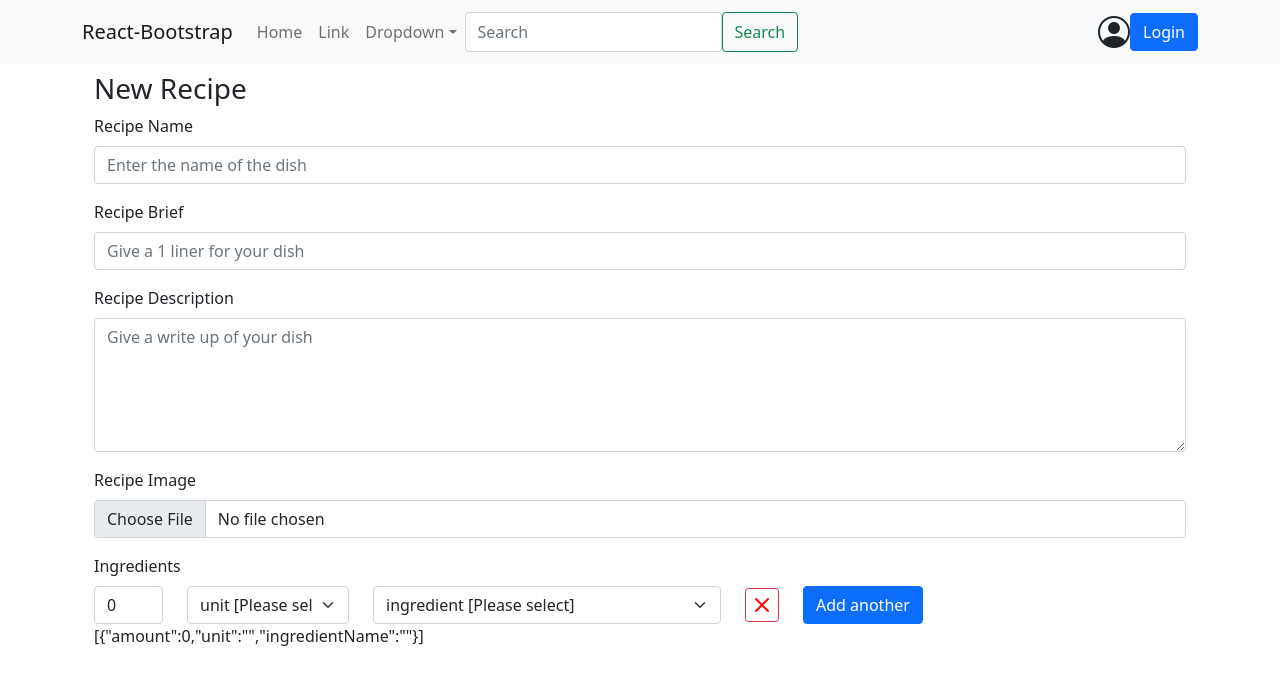
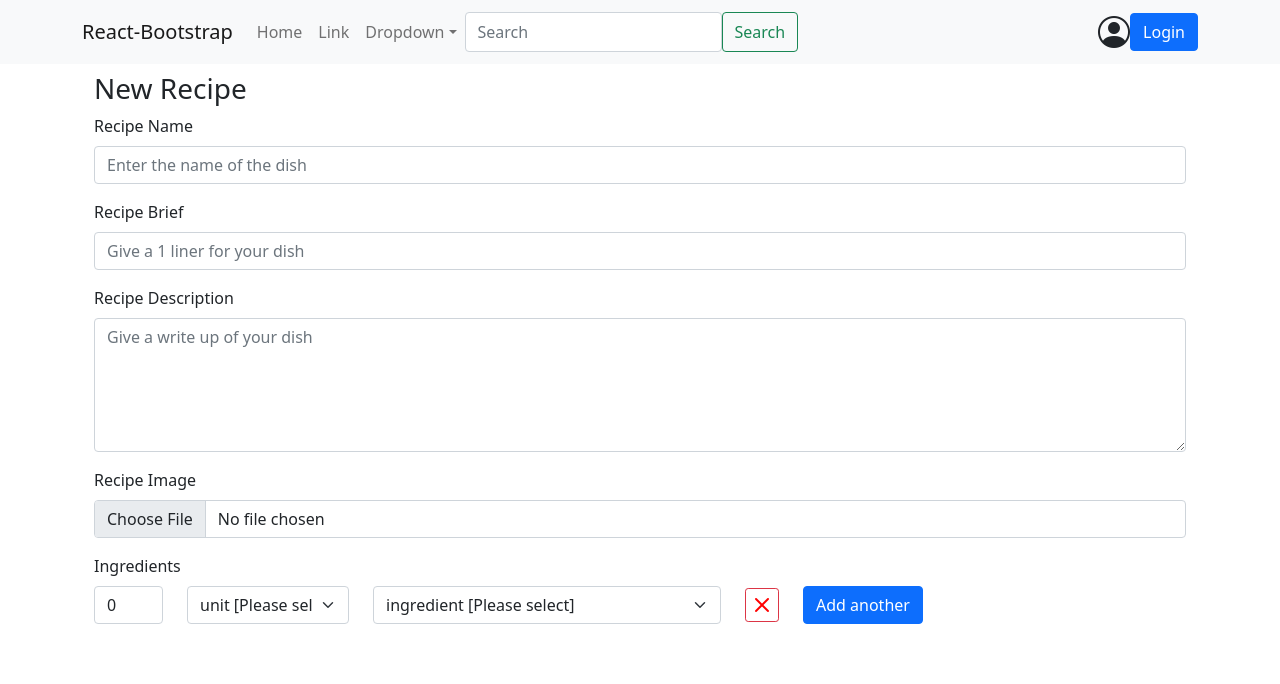
Before and after one commit to kalyak/RHub, a React (Create React App) app: page /recipes/new in a window 1280 px wide. Shown: the top 684 px of the page. Built offline with nearby package versions, Linux system fonts and the light colour scheme.

Commit message:
cleaned up and formatted ingredients list.

```diff
--- a/src/recipes/components/FormIngredientsSelections.js
+++ b/src/recipes/components/FormIngredientsSelections.js
@@ -1,6 +1,14 @@
 import React from "react";
 import { useState } from "react";
 import { Button, Col, Form, Row } from "react-bootstrap";
+
+const DUMMY_INGREDIENTS = [
+  { id: "chocolate", ingredientName: "Chocolate" },
+  { id: "milk", ingredientName: "Milk" },
+  { id: "sugar", ingredientName: "Sugar" },
+  { id: "water", ingredientName: "Water" },
+  { id: "tea", ingredientName: "Tea" },
+];
 
 const FormIngredientsSelections = () => {
   const [ingredientsList, setIngredientsList] = useState([
@@ -16,7 +24,6 @@ const FormIngredientsSelections = () => {
     const newIngredientsList = [...ingredientsList];
     newIngredientsList[index][id] = value;
     setIngredientsList(newIngredientsList);
-    console.log(newIngredientsList);
   };
   const addIngredientHandler = () => {
     setIngredientsList([
@@ -27,17 +34,19 @@ const FormIngredientsSelections = () => {
 
   const removeIngredientHandler = (index) => {
     const newIngredientsList = [...ingredientsList];
-    console.log("index to remove: ", index, newIngredientsList[index]);
     newIngredientsList.splice(index, 1);
     setIngredientsList(newIngredientsList);
-    console.log(newIngredientsList);
   };
 
   return (
-    <React.Fragment>
+    <Form.Group className="mb-3">
       <Form.Label>Ingredients</Form.Label>
       {ingredientsList.map((ingredient, index) => (
-        <Row name="ingredientRow" key={index} className="align-items-center">
+        <Row
+          name="ingredientRow"
+          key={index}
+          className="align-items-center mb-1"
+        >
           <Form.Group as={Col} md="1" controlId="amount">
             <Form.Control
               type="number"
@@ -101,8 +110,8 @@ const FormIngredientsSelections = () => {
           )}
         </Row>
       ))}
-      {JSON.stringify(ingredientsList)}
-    </React.Fragment>
+      {/* {JSON.stringify(ingredientsList)} */}
+    </Form.Group>
   );
 };
 
```
